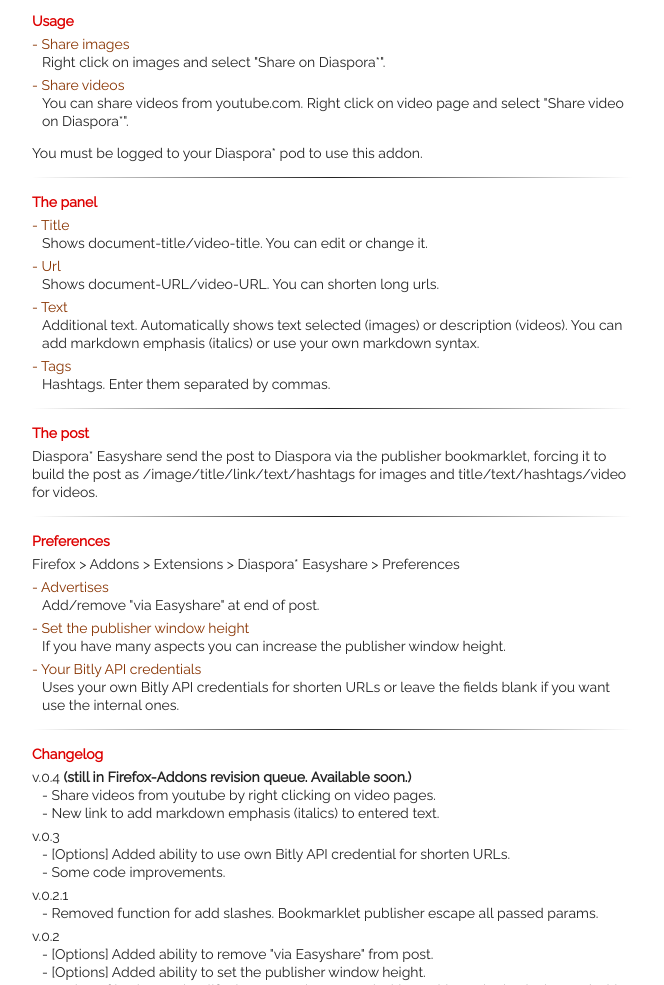
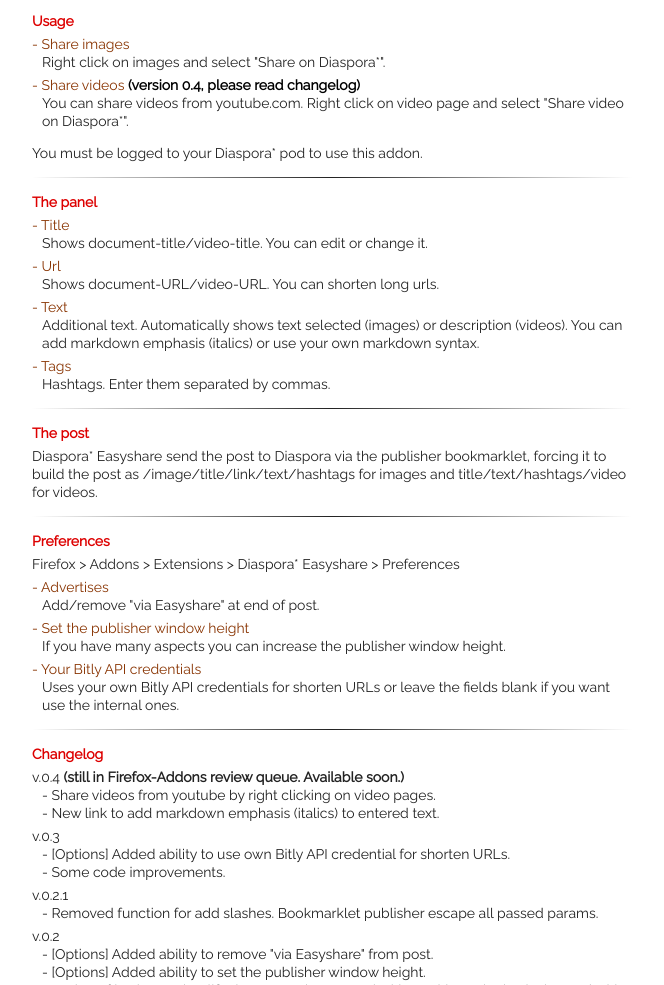
Before and after one commit to arlogn/easyshare, a plain HTML site: page index.html in a window 1280 px wide. Shown: the part 686-1671 px from the top of the page, without its empty margins (308-972 px from the left). Drawn offline with nearby package versions, Linux system fonts and the light colour scheme.

Commit message:
note to ff-addons review queue

```diff
--- a/index.html
+++ b/index.html
@@ -1,7 +1,7 @@
 <!DOCTYPE html>
 <html>
 <head>
-<meta charset="utf-8" />
+<meta charset="utf-8">
 <title>Diaspora* Esayshare</title>
 <link rel="stylesheet" href="http://fonts.googleapis.com/css?family=Raleway:400" type="text/css">
 <script type="text/javascript" src="http://code.jquery.com/jquery-1.9.1.min.js"></script>
@@ -187,7 +187,7 @@
     <dl>
       <dt class="ev">- Share images</dt>
         <dd>Right click on images and select "Share on Diaspora*".</dd>
-      <dt class="ev">- Share videos</dt>
+      <dt class="ev">- Share videos <span style="color:#000;font-weight:bold">(version 0.4, please read changelog)</span></dt>
         <dd>You can share videos from youtube.com. Right click on video page and select "Share video on Diaspora*".</dd>
     </dl>
     You must be logged to your Diaspora* pod to use this addon.
@@ -232,7 +232,7 @@
   <div class="content">
     <h3>Changelog</h3>
     <dl>
-      <dt>v.0.4 <b>(still in Firefox-Addons revision queue. Available soon.)</b></dt>
+      <dt>v.0.4 <b>(still in Firefox-Addons review queue. Available soon.)</b></dt>
         <dd>- Share videos from youtube by right clicking on video pages.<br>
             - New link to add markdown emphasis (italics) to entered text.
         </dd>
```
